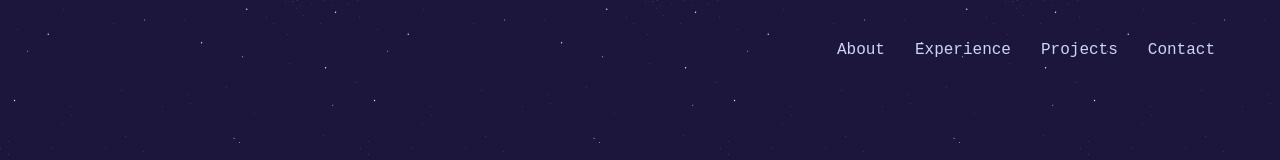
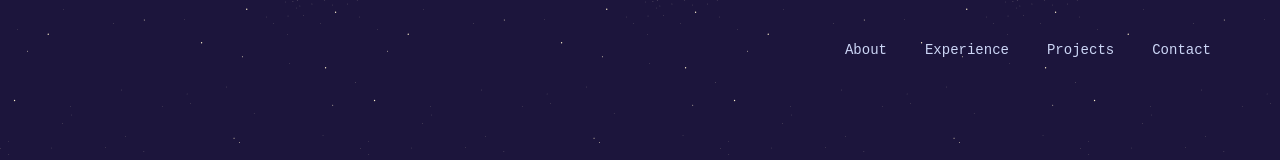
Before and after one commit to neillydev/v2, a Next.js app: page / in a window 1280 px wide. Shown: the top 160 px of the page. Built offline with nearby package versions, Linux system fonts and the light colour scheme.

Commit message:
refactor styling for nav items

```diff
--- a/styles/NavBar.module.css
+++ b/styles/NavBar.module.css
@@ -56,11 +56,11 @@
 .navItemContainer {
     margin: 0px 5px;
     position: relative;
-    font-size: 16px;
+    font-size: 14px;
 }
 
 .navItemContainer a {
-    padding: 10px;
+    padding: 14px;
 }
 
 .navItemContainer a::before {
```
